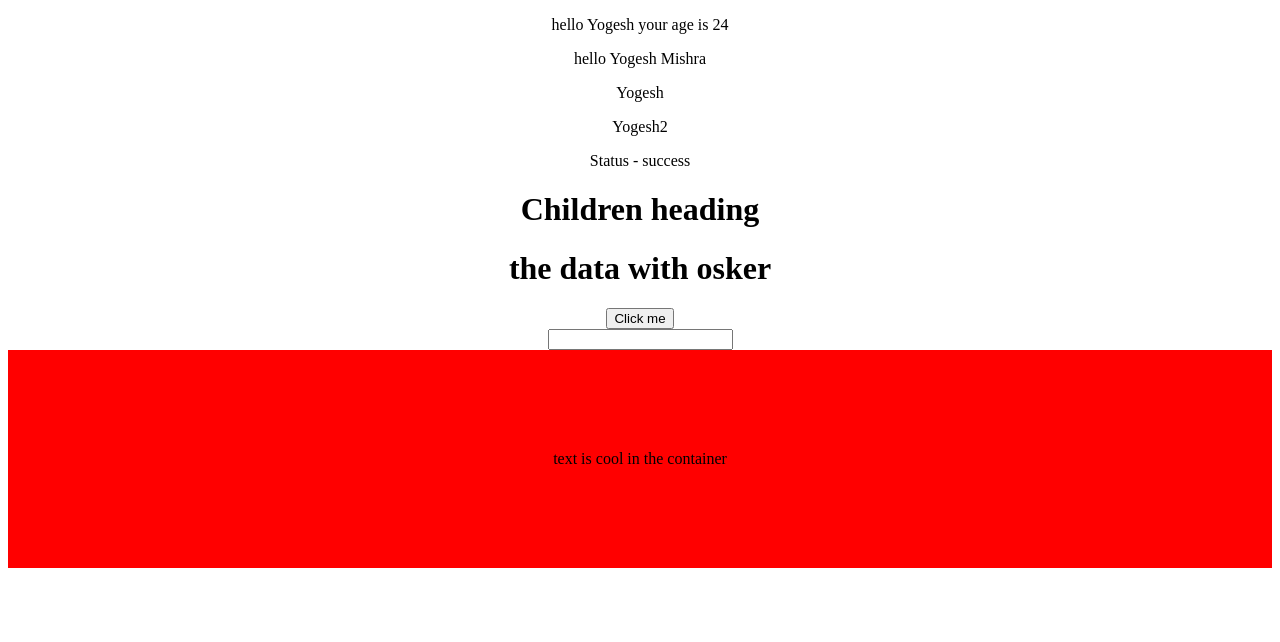
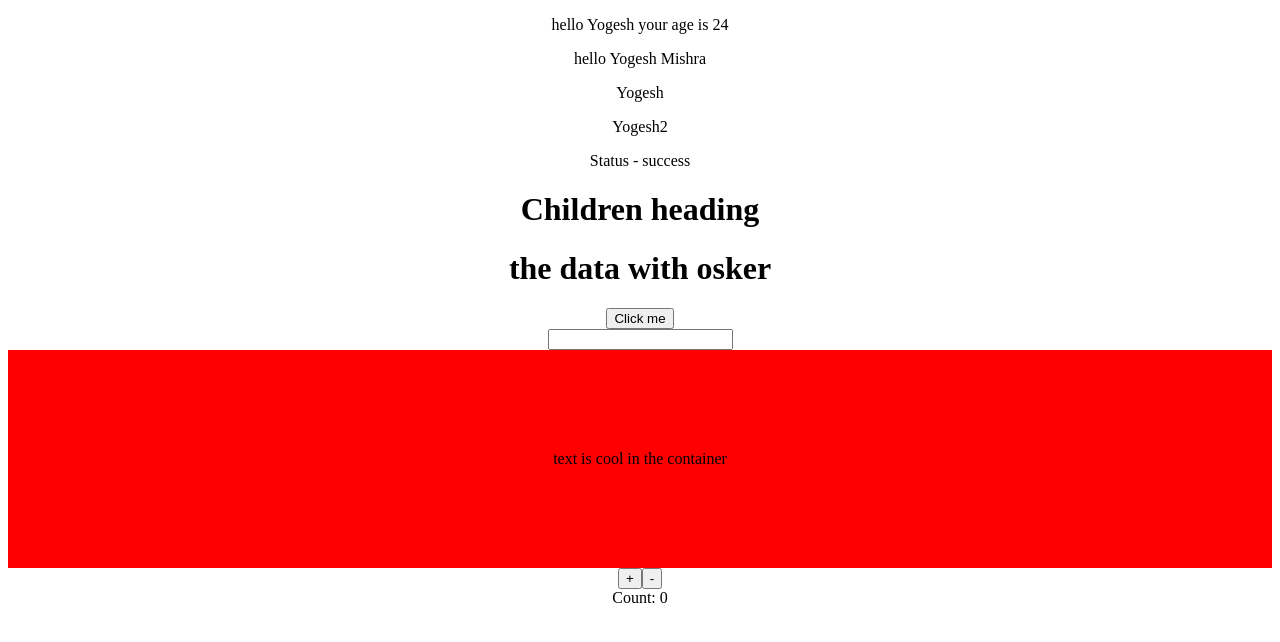
Before and after one commit to yogeshmishra667/tsx-react, a React (Create React App) app: page / in a window 1280 px wide. Shown: the top 642 px of the page. Built offline with nearby package versions, Linux system fonts and the light colour scheme.

Commit message:
code for the useReducer and how to use it

```diff
--- a/src/App.tsx
+++ b/src/App.tsx
@@ -8,6 +8,7 @@ import Osker from './Components/oskar'
 import Button from './Components/button'
 import Input from './Components/Input'
 import Container from './Components/Container'
+import Counter from './Components/Counter'
 
 function App() {
   const personName = {
@@ -46,6 +47,7 @@ function App() {
         handleChange={event => console.log('input accessed', event)}
       />
       <Container style={{ backgroundColor: 'red', padding: '100px' }} />
+      <Counter />
     </div>
   )
 }
--- /dev/null
+++ b/src/Components/Counter.tsx
@@ -0,0 +1,40 @@
+import { useReducer } from 'react'
+
+type stateProps = {
+  count: number
+}
+
+type actionProps = {
+  type: 'increment' | 'decrement'
+  payload: number
+}
+
+const initialState = { count: 0 }
+
+function reducer(state: stateProps, action: actionProps) {
+  switch (action.type) {
+    case 'increment':
+      return { count: state.count + action.payload }
+    case 'decrement':
+      return { count: state.count - action.payload }
+    default:
+      return state
+  }
+}
+
+const Counter = () => {
+  const [state, dispatch] = useReducer(reducer, initialState)
+  return (
+    <div>
+      <button onClick={() => dispatch({ type: 'increment', payload: 1 })}>
+        +
+      </button>
+      <button onClick={() => dispatch({ type: 'decrement', payload: 1 })}>
+        -
+      </button>
+      <div>Count: {state.count}</div>
+    </div>
+  )
+}
+
+export default Counter
```
